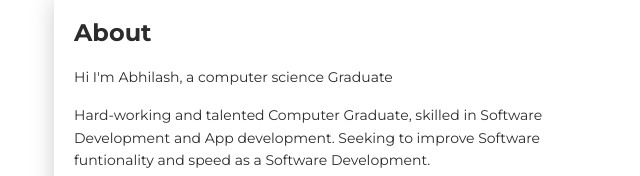
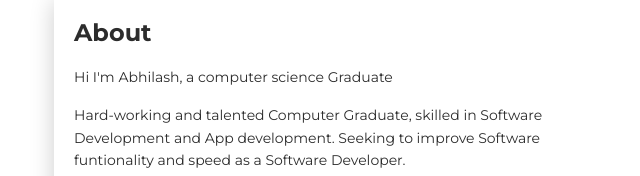
Before and after one commit to abhilash123123/AbhilashPortfolio, a plain HTML site: page index.html in a window 1280 px wide. Shown: the part 624-800 px from the top of the page, 31-671 px from the left. Drawn offline with Linux system fonts and the light colour scheme.

Commit message:
Update index.html

```diff
--- a/index.html
+++ b/index.html
@@ -69,7 +69,7 @@
             <div class="h4 mt-0 title">About</div>
             <p>Hi I'm Abhilash, a computer science Graduate</p>
             <p>Hard-working and talented Computer Graduate, skilled in Software Development and App development. Seeking to improve Software
-funtionality and speed as a Software Development.</p>
+funtionality and speed as a Software Developer.</p>
           </div>
         </div>
         <div class="col-lg-6 col-md-12">
```
